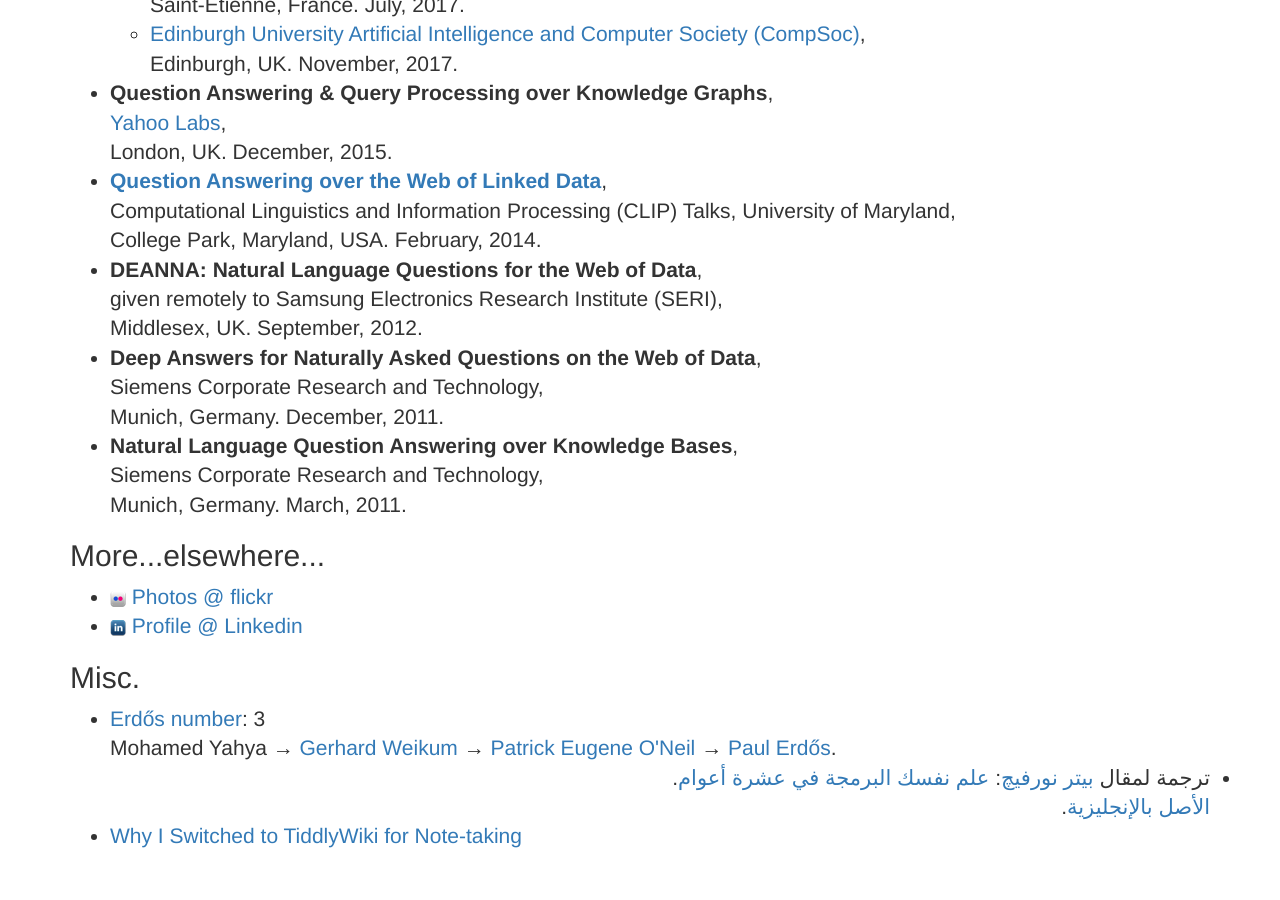
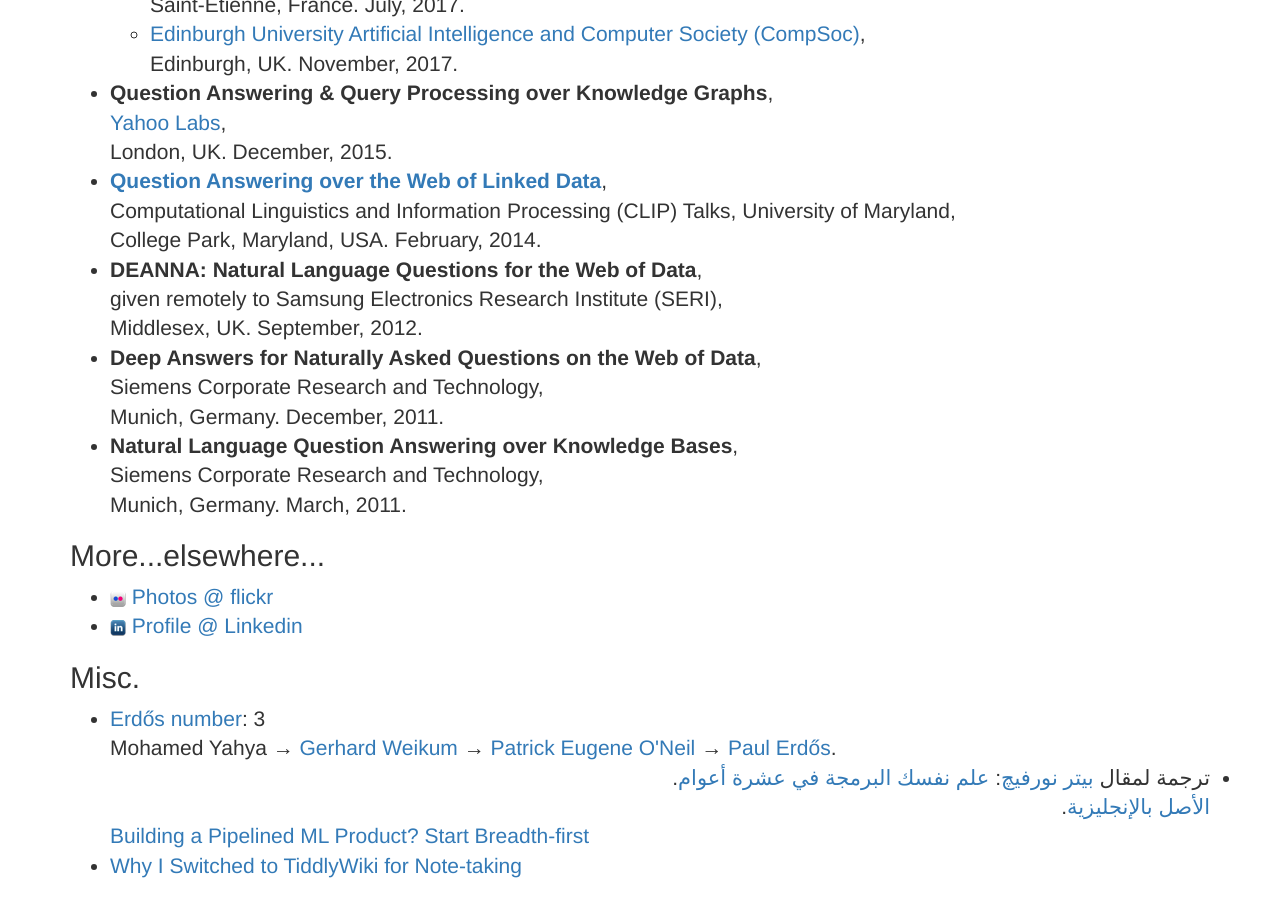
Before and after one commit to myahya/myahya.github.io, a Jekyll site: the page index.html, which Jekyll copies as it is, in a window 1280 px wide and 900 px high, scrolled down 4201 px. Built offline with Jekyll 4.4.1, drawn with Linux system fonts in a browser that asks for light colours; nearby versions of some CDN libraries; before the commit the page ends 5072 px from its top, so only the background shows below that.

Commit message:
Update index

```diff
--- a/index.html
+++ b/index.html
@@ -356,7 +356,7 @@
                 <br />Mohamed Yahya &rarr; <a href="https://www.mpi-inf.mpg.de/~weikum/">Gerhard Weikum</a> &rarr; <a href="https://www.cs.umb.edu/~poneil/">Patrick Eugene O'Neil</a> &rarr; <a href="https://en.wikipedia.org/wiki/Paul_Erd%C5%91s">Paul Erd&#337;s</a>.
             </li>
             <li style="direction: rtl;text-align: right">ترجمة لمقال <a href="http://norvig.com/">بيتر نورفيچ</a>: <a href="https://myahya.org/writing/21-days/">علم نفسك البرمجة في عشرة أعوام</a>.<br /><a href="http://norvig.com/21-days.html">الأصل بالإنجليزية</a>.
-            </li>
+            </li><a href="blog/pipelined-ml-product-breadth-first">Building a Pipelined ML Product? Start Breadth-first</a></li>
             <li>
                 <a href="blog/why-switch-to-tiddlywiki-for-note-taking">Why I Switched to TiddlyWiki for Note-taking
 </a>
```
